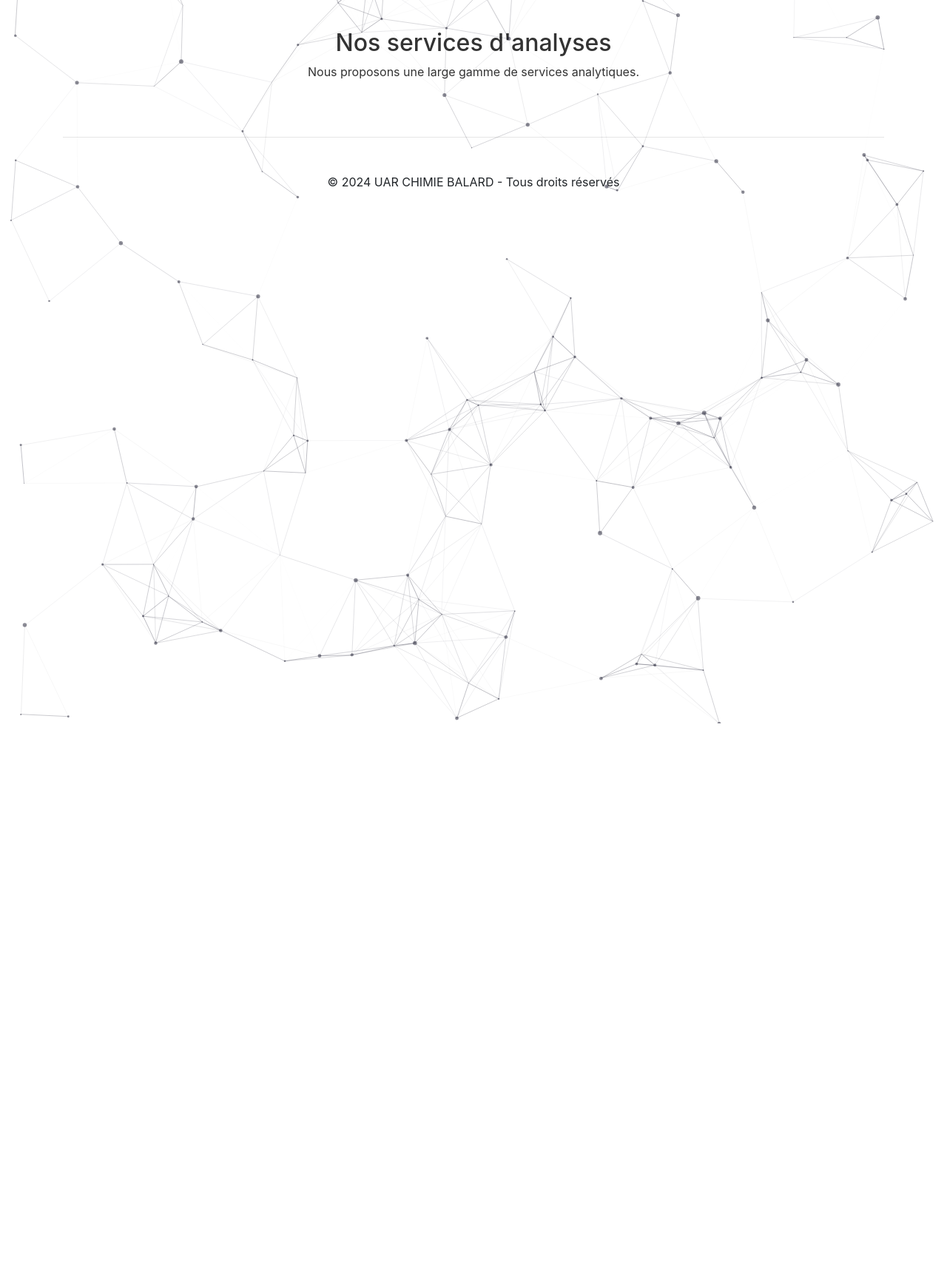
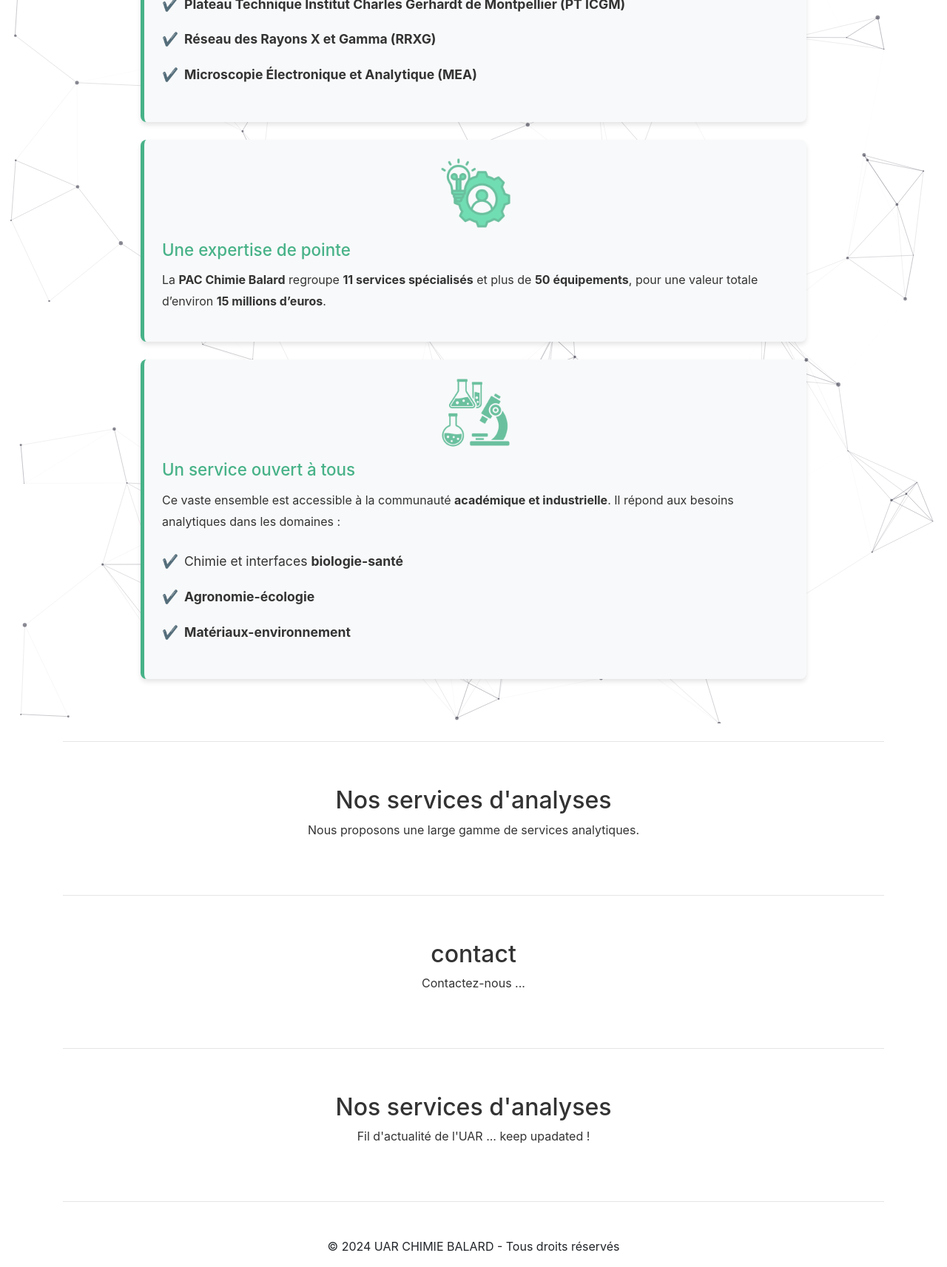
Before and after one commit to clopobec/apac, a Django app: page / in a window 1280 px wide; the page is wider, and only the part inside the window is pictured. Shown: the part 1044-2757 px from the top of that part at 74% size. Before the commit the page ends 2022 px from the top of that part, so only its background shows below. Run offline with Django 4.2, Linux system fonts and the light colour scheme; some libraries are stand-ins or nearby versions.

Commit message:
about-us, ajout image icone

```diff
--- a/myapp/static/css/base/sections.css
+++ b/myapp/static/css/base/sections.css
@@ -10,3 +10,115 @@
 #about-us, #services, #contacts, #news {
     border-bottom: 1px solid rgba(0, 0, 0, 0.1);
 }
+
+/* Conteneur principal */
+.about-content {
+    max-width: 900px;
+    margin: 0 auto;
+    text-align: left;
+    line-height: 1.8;
+    color: #333;
+}
+
+/* Paragraphe d'introduction */
+.about-content .intro {
+    font-size: 1.2rem;
+    font-weight: 400;
+    color: #222;
+    text-align: center;
+    margin-bottom: 2rem;
+}
+
+/* Blocs d'information */
+.about-box {
+    background: #f8f9fa; /* Gris clair pour le contraste */
+    padding: 1.5rem;
+    border-left: 5px solid #47b288; /* Bordure colorée pour l'accent */
+    border-radius: 8px;
+    margin-bottom: 1.5rem;
+    box-shadow: 0 4px 6px rgba(0, 0, 0, 0.1);
+}
+
+/* Titres des sections */
+.about-box h3 {
+    font-size: 1.4rem;
+    color: #47b288;
+    margin-bottom: 0.8rem;
+}
+
+/* Listes stylisées */
+.about-list {
+    list-style: none;
+    padding: 0;
+}
+
+.about-list li {
+    padding: 0.5rem 0;
+    font-size: 1.1rem;
+}
+
+.about-list li::before {
+    content: "✔"; /* Symbole check */
+    color: #28a745;
+    font-weight: bold;
+    margin-right: 0.5rem;
+}
+
+/* Animation d'apparition */
+@keyframes fadeInUp {
+    from {
+        opacity: 0;
+        transform: translateY(20px);
+    }
+    to {
+        opacity: 1;
+        transform: translateY(0);
+    }
+}
+
+/* Appliquer l'animation aux blocs */
+.about-box {
+    background: #f8f9fa;
+    padding: 1.5rem;
+    border-left: 5px solid #47b288;
+    border-radius: 8px;
+    margin-bottom: 1.5rem;
+    box-shadow: 0 4px 6px rgba(0, 0, 0, 0.1);
+
+    opacity: 0; /* Invisible au départ */
+    animation: fadeInUp 2s ease-out forwards;
+}
+
+/* Différer légèrement l’animation pour chaque bloc */
+.about-box:nth-child(1) {
+    animation-delay: 2s;
+}
+
+.about-box:nth-child(2) {
+    animation-delay: 2s;
+}
+
+.about-box:nth-child(3) {
+    animation-delay: 2s;
+}
+
+/* Conteneur des icônes */
+.about-icon {
+    display: flex;
+    justify-content: center;
+    margin-bottom: 1rem;
+}
+
+/* Taille et style des icônes */
+.about-icon img {
+    width: 6em;
+    height: auto;
+    opacity: 0.8;
+    transition: transform 0.3s ease-in-out;
+}
+
+/* Effet au survol */
+.about-icon img:hover {
+    transform: scale(1.1);
+    opacity: 1;
+}
--- a/myapp/templates/sections/about-us.html
+++ b/myapp/templates/sections/about-us.html
@@ -1,6 +1,46 @@
 {% load static %}
 <section id="about-us">
     <h2>Qui sommes-nous ?</h2>
-    <p>Notre mission est de fournir des analyses de qualité pour...</p>
-    <img src="{% static 'img/about-us.jpg' %}" alt="Notre équipe">
+
+    <div class="about-content">
+        <p class="intro">
+            Cette création fait suite à une demande forte émanant de la <strong>région Occitanie</strong> ainsi que d’une volonté des différentes tutelles
+            (<strong>Université de Montpellier, CNRS, ENSCM</strong>) de mutualiser les moyens d’analyses et de caractérisations et les compétences associées.
+        </p>
+
+        <div class="about-box">
+            <div class="about-icon">
+                <img src="{% static 'img/icons/merge.png' %}" alt="Fusion des structures">
+            </div>
+            <h3>Une fusion stratégique</h3>
+            <p>Après validation en <strong>2023</strong>, l’UAR PAC Chimie Balard Montpellier est née de la fusion des structures suivantes :</p>
+            <ul class="about-list">
+                <li><strong>Laboratoire de Mesures Physiques (LMP)</strong></li>
+                <li><strong>Plateau Technique Institut Charles Gerhardt de Montpellier (PT ICGM)</strong></li>
+                <li><strong>Réseau des Rayons X et Gamma (RRXG)</strong></li>
+                <li><strong>Microscopie Électronique et Analytique (MEA)</strong></li>
+            </ul>
+        </div>
+
+        <div class="about-box">
+            <div class="about-icon">
+                <img src="{% static 'img/icons/inventor.png' %}" alt="Expertise">
+            </div>
+            <h3>Une expertise de pointe</h3>
+            <p>La <strong>PAC Chimie Balard</strong> regroupe <strong>11 services spécialisés</strong> et plus de <strong>50 équipements</strong>, pour une valeur totale d’environ <strong>15 millions d’euros</strong>.</p>
+        </div>
+
+        <div class="about-box">
+            <div class="about-icon">
+                <img src="{% static 'img/icons/equipment.png' %}" alt="Ouverture">
+            </div>
+            <h3>Un service ouvert à tous</h3>
+            <p>Ce vaste ensemble est accessible à la communauté <strong>académique et industrielle</strong>. Il répond aux besoins analytiques dans les domaines :</p>
+            <ul class="about-list">
+                <li>Chimie et interfaces <strong>biologie-santé</strong></li>
+                <li><strong>Agronomie-écologie</strong></li>
+                <li><strong>Matériaux-environnement</strong></li>
+            </ul>
+        </div>
+    </div>
 </section>
--- a/myapp/templates/sections/contacts.html
+++ b/myapp/templates/sections/contacts.html
@@ -0,0 +1,4 @@
+<section id="contacts">
+    <h2>contact</h2>
+    <p>Contactez-nous ...</p>
+</section>
--- a/myapp/templates/sections/news.html
+++ b/myapp/templates/sections/news.html
@@ -0,0 +1,4 @@
+<section id="news">
+    <h2>Nos services d'analyses</h2>
+    <p>Fil d'actualité de l'UAR ... keep upadated !</p>
+</section>
```
Also changed, not shown: myapp/static/css/styles.css (+22 -0 lines), db.sqlite3, myapp/static/img/icons/equipment.png (added), myapp/static/img/icons/inventor.png (added), myapp/static/img/icons/merge.png (added).
